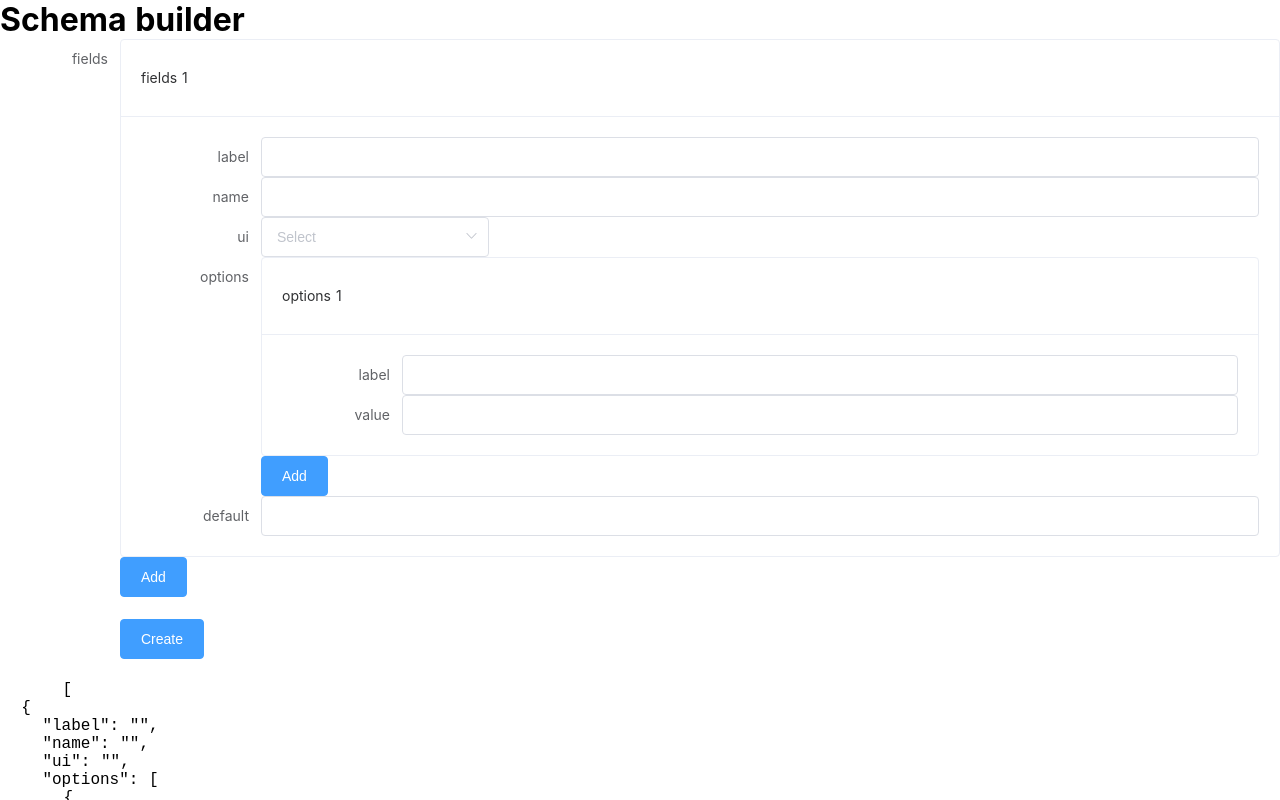
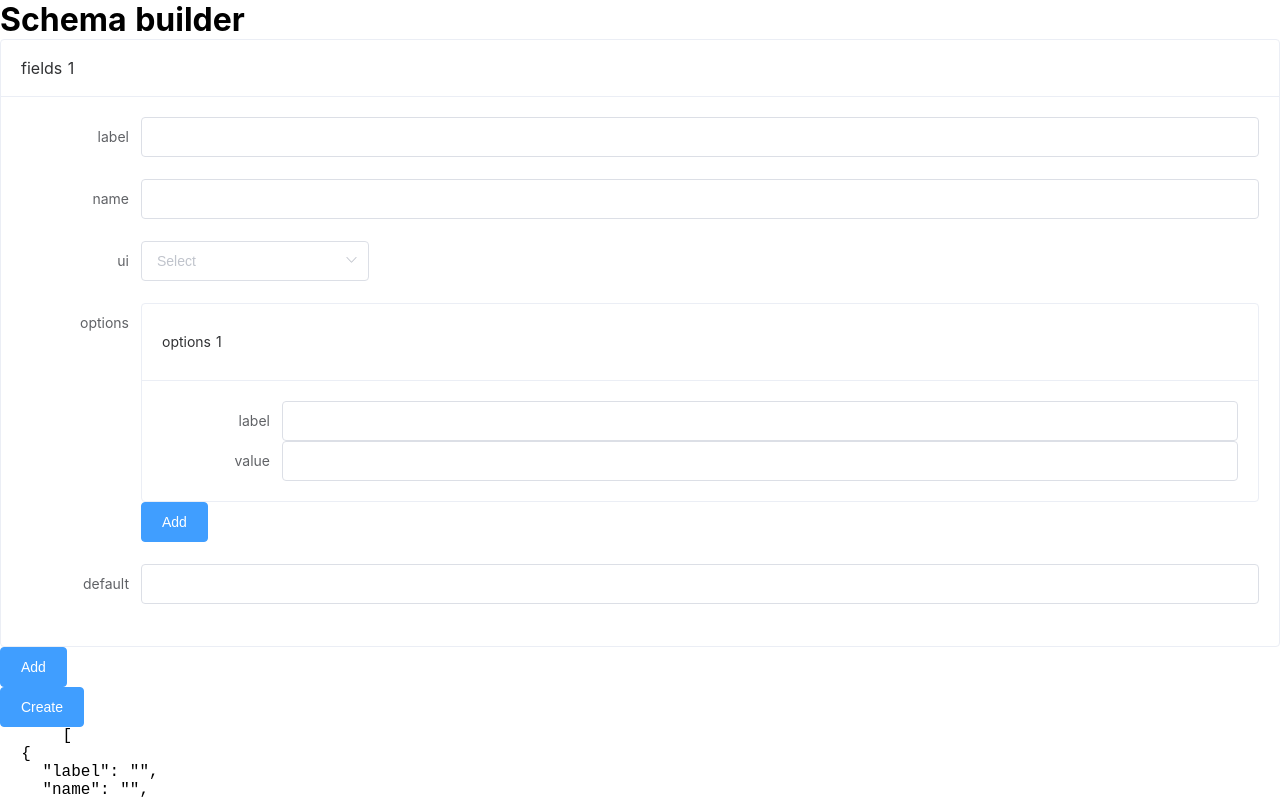
Before and after one commit to walter0331/nuxt-element-form-example, a Nuxt app: page /schema in a window 1280 px wide. Shown: the top 800 px of the page. Built offline with nearby package versions, Linux system fonts and the light colour scheme.

Commit message:
update: nested fields

```diff
--- a/components/FormBuilder.vue
+++ b/components/FormBuilder.vue
@@ -2,7 +2,6 @@
   <el-form ref="form" :model="value" label-width="120px">
     <el-form-item v-for="(field, index) in fields" :key="index" :label="field.label || field.name" v-if="shouldShowField(field)">
       <component
-        v-if="field.fields"
         :is="`${field.fields ? 'FormNestedFields' : 'FormField'}`"
         :value="getValue(field.name)"
         @update="onUpdate(field.name, $event)"
--- a/components/SchemaBuilder.vue
+++ b/components/SchemaBuilder.vue
@@ -1,12 +1,10 @@
 <template>
   <el-form ref="form" :model="value" label-width="120px">
-    <el-form-item v-for="(field, index) in fields" :key="index" :label="field.label || field.name">
+    <div v-for="(field, index) in fields" :key="index">
       <FormNestedFields v-if="field.fields" :value="getValue(field.name)"  @update="onUpdate(field.name, $event)" v-bind="field" />
       <FormField v-else :value="getValue(field.name)" :ui="field.ui" @update="onUpdate(field.name, $event)" v-bind="field"></FormField>
-    </el-form-item>
-    <el-form-item>
-      <slot></slot>
-    </el-form-item>
+    </div>
+    <slot></slot>
   </el-form>
 </template>
 <script>
```
